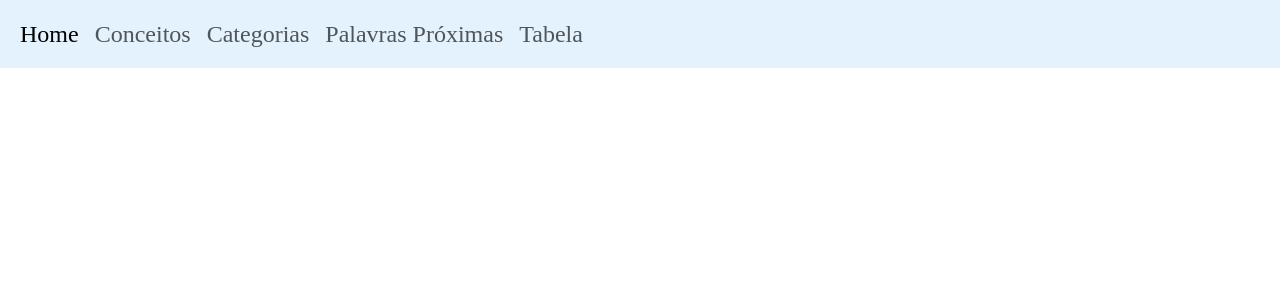
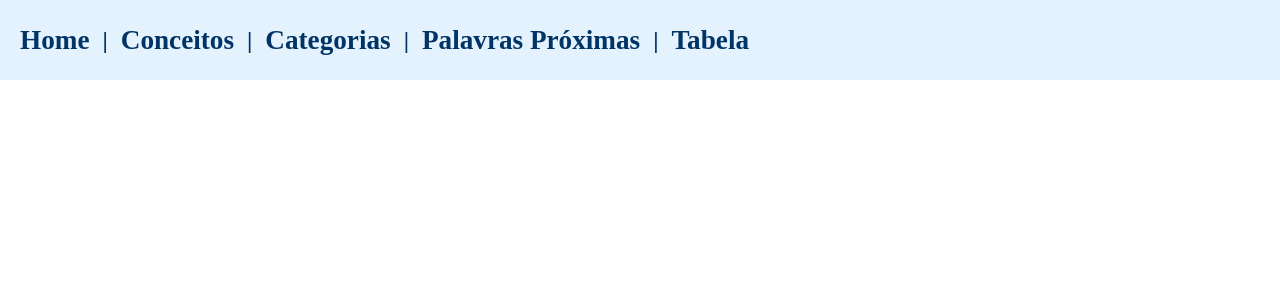
Before and after one commit to Afonsosr/PLN---Trabalho2, a Flask app: template templates/parent.html in a window 1280 px wide. Shown: the top 300 px of the page. Run offline with Flask 3, Linux system fonts and the light colour scheme; the template is opened without the code that fills it, so the values that code supplies are empty; parts of the project's set-up code (start-up, migrations or seed data) failed here and were passed over; some libraries are stand-ins or nearby versions.

Commit message:
homepage

```diff
--- a/templates/parent.html
+++ b/templates/parent.html
@@ -12,20 +12,51 @@
         body {
             font-family: "Times New Roman", Times, serif;
         }
+
+        /* Personalização da navbar */
+        .navbar-custom {
+            background-color: #e3f2fd;
+            height: 80px;
+        }
+
+        .navbar-custom .nav-link {
+            color: #003366 !important;
+            font-weight: bold;
+            font-size: 1.7rem;
+            transition: color 0.3s;
+            padding: 0 15px;
+        }
+
+        .navbar-custom .nav-link:hover {
+            color: #001f4d !important;
+        }
+
+        /* Estilo para o separador | */
+        .navbar-separator {
+            color: #003366;
+            font-weight: bold;
+            font-size: 1.5rem;
+            margin: 0 5px;
+            user-select: none;
+        }
     </style>
 </head>
 
 <body>
 
     <!-- Navbar -->
-    <nav class="z-3 navbar navbar-expand-lg" style="background-color: #e3f2fd;">
+    <nav class="z-3 navbar navbar-expand-lg navbar-custom">
         <div class="container-fluid">
-            <div class="navbar-nav">
-                <a class="nav-link active fs-4" aria-current="page" href="/">Home</a>
-                <a class="nav-link fs-4" href="/conceitos">Conceitos</a>
-                <a class="nav-link fs-4" href="/categorias">Categorias</a>
-                <a class="nav-link fs-4" href="/proximas">Palavras Próximas</a>
-                <a class="nav-link fs-4" href="/tabela">Tabela</a>
+            <div class="navbar-nav d-flex align-items-center">
+                <a class="nav-link active" aria-current="page" href="/">Home</a>
+                <span class="navbar-separator">|</span>
+                <a class="nav-link" href="/conceitos">Conceitos</a>
+                <span class="navbar-separator">|</span>
+                <a class="nav-link" href="/categorias">Categorias</a>
+                <span class="navbar-separator">|</span>
+                <a class="nav-link" href="/proximas">Palavras Próximas</a>
+                <span class="navbar-separator">|</span>
+                <a class="nav-link" href="/tabela">Tabela</a>
             </div>
         </div>
     </nav>
```
Also changed, not shown: templates/home.html (+4 -4 lines), static/images/teste.png (added), 1 other file.
